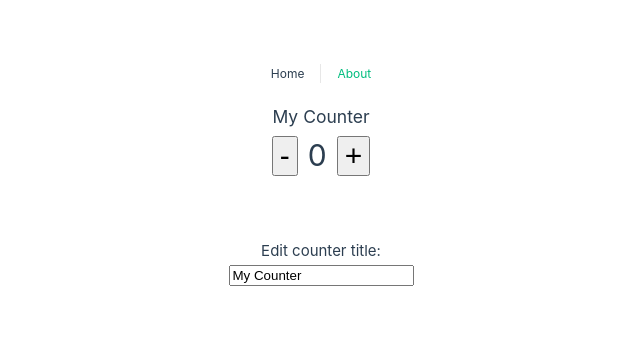
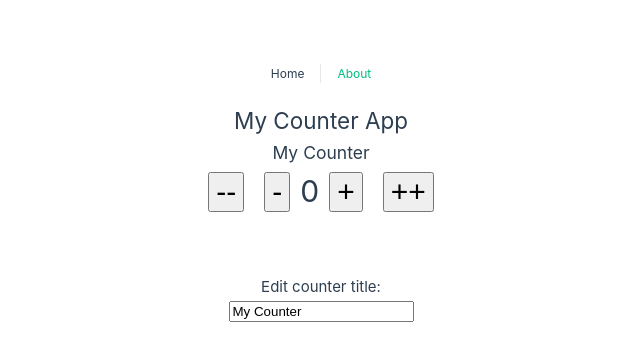
Before and after one commit to lkagan/vue-composition-api-basics, a Vue app: page / in a window 1280 px wide. Shown: the top 360 px of the page, without its empty margins (319-959 px from the left). Built offline with nearby package versions, Linux system fonts and the light colour scheme.

Commit message:
Allow changing of value to increase or decrease and pass event data

```diff
--- a/src/views/HomeView.vue
+++ b/src/views/HomeView.vue
@@ -1,10 +1,13 @@
 <template>
   <div class="home">
+    <h2>{{  appTitle }}</h2>
     <h3>{{ counterData.title }}</h3>
     <div>
-      <button @click="decreaseCounter" class="btn">-</button>
+      <button @click="decreaseCounter(2)" class="btn">--</button>
+      <button @click="decreaseCounter(1)" class="btn">-</button>
       <span class="counter">{{ counterData.count }}</span>
-      <button @click="increaseCounter" class="btn">+</button>
+      <button @click="increaseCounter(1, $event)" class="btn">+</button>
+      <button @click="increaseCounter(2)" class="btn">++</button>
     </div>
     <div class="edit">
       <h4>Edit counter title:</h4>
@@ -16,17 +19,20 @@
 <script setup>
 import {reactive} from "vue";
 
+const appTitle = 'My Counter App'
+
 const counterData = reactive({
   count: 0,
   title: 'My Counter'
 });
 
-const increaseCounter = () => {
-  counterData.count++
+const increaseCounter = (amount, e) => {
+  console.log(e)
+  counterData.count += amount
 }
 
-const decreaseCounter = () => {
-  counterData.count--
+const decreaseCounter = (amount) => {
+  counterData.count -= amount
 }
 </script>
 <style>
```
